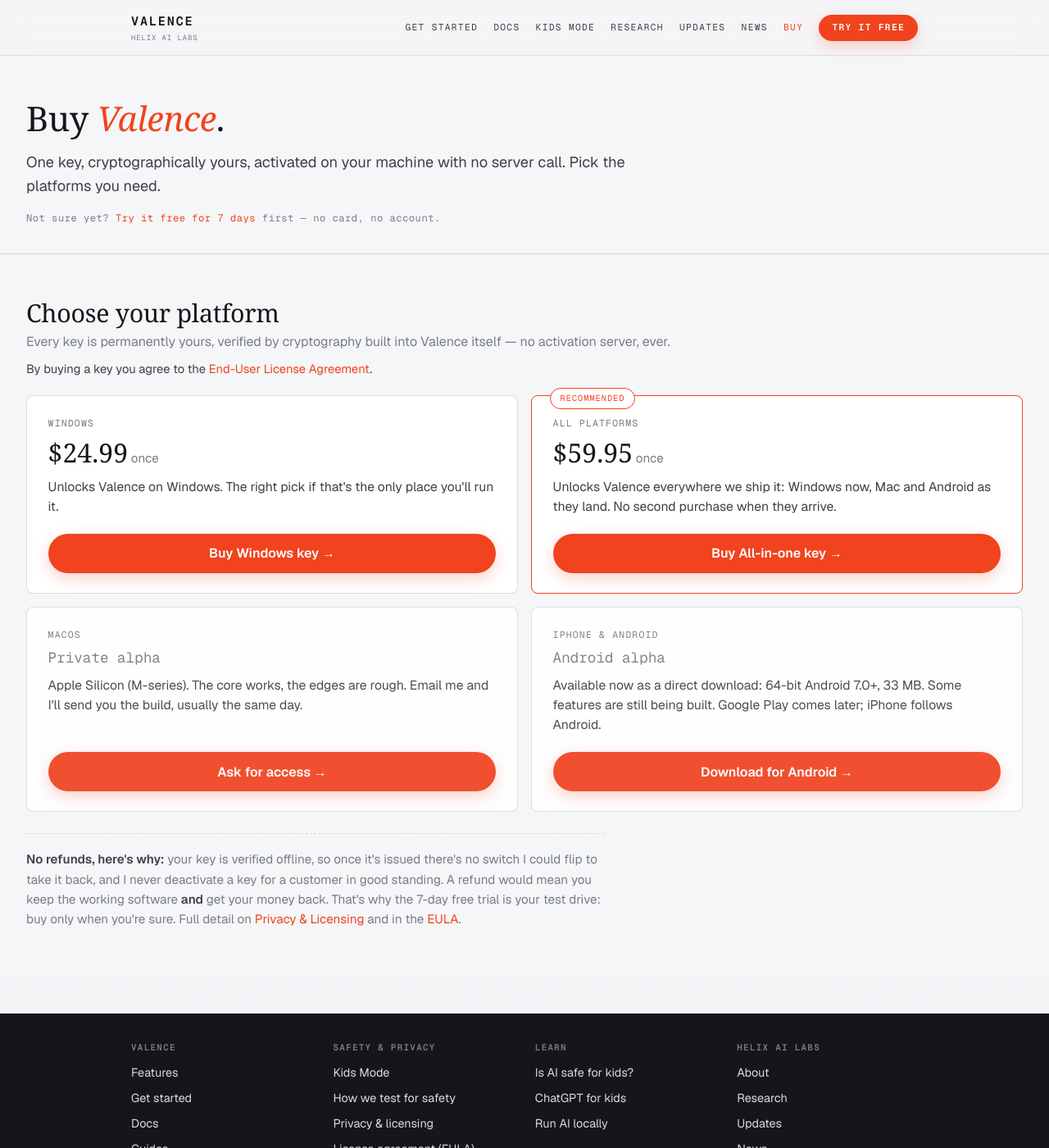
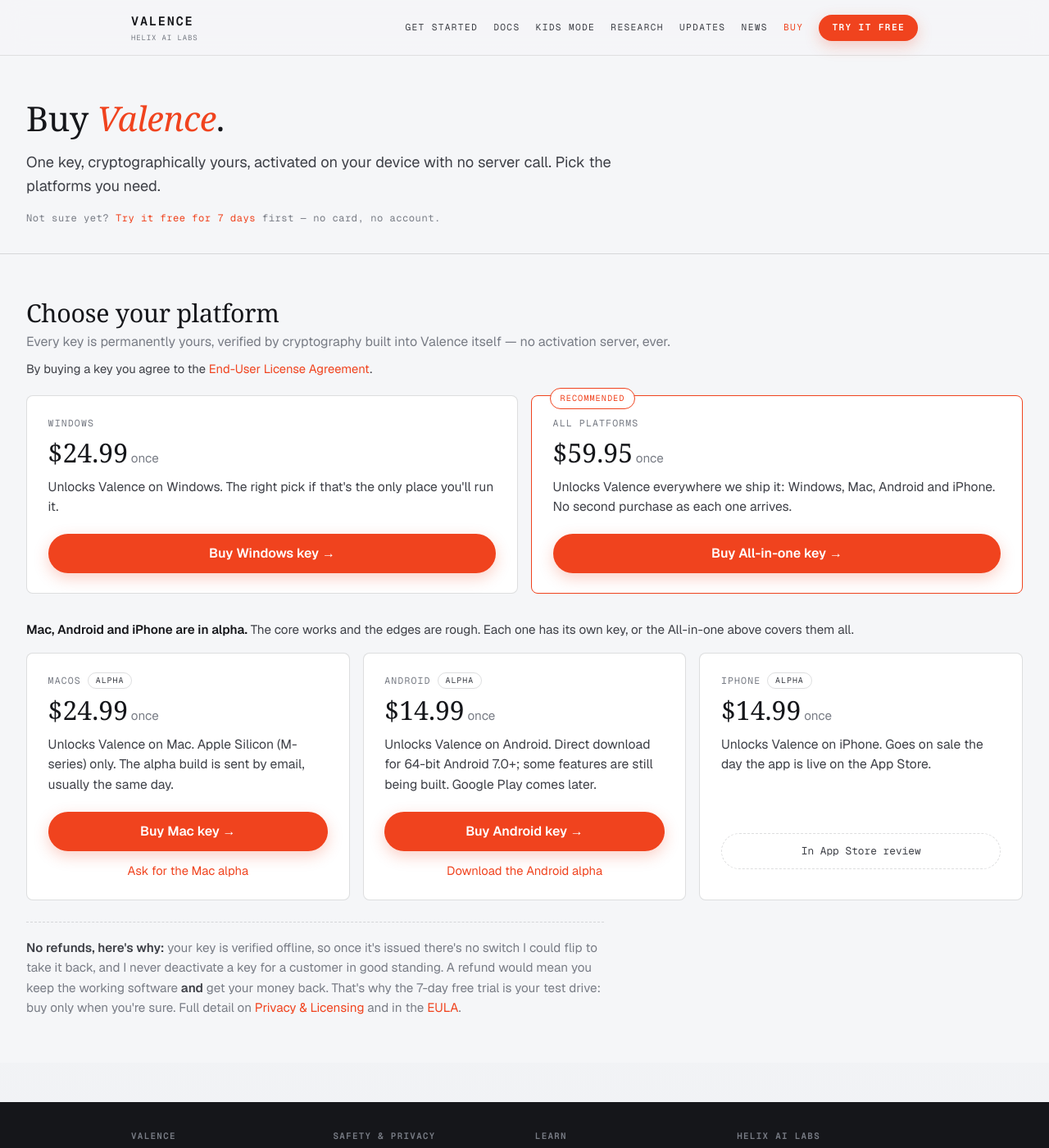
Before and after one commit to HelixAILabs/Valence, a Jekyll site: the page built from buy.html, in a window 1280 px wide and 1400 px high. Shown: the whole window at 82% size. Built offline with Jekyll 4.4.1, drawn with Linux system fonts in a browser that asks for light colours; some web fonts are replaced.

Commit message:
IMP-2186: buy page sells Mac and Android keys, iPhone card in App Store review; per-platform editions in EULA
Mac $24.99 and Android $14.99 buy buttons (alpha-labelled, Ask-for-access and APK
download kept); iPhone $14.99 card shows "In App Store review" with no buy button
until the app is live. EULA adds Mac-only/Android-only/iPhone-only editions.
Licensing card, downloads copy and JSON-LD offers updated. /valence_pricing.html
(the Android app's Buy URL, a 404) now redirects to /buy.html (SEQ-2059).
deploy.py --build: DEPLOYED AND VERIFIED, 183 files.

Co-Authored-By: Claude Opus 5.5 <noreply@anthropic.com>

```diff
--- a/Valence - Privacy & Licensing.html
+++ b/Valence - Privacy & Licensing.html
@@ -243,7 +243,7 @@ nav: privacy
       <div class="card">
         <span class="t">Buy it</span>
         <span class="h">$59.95, once</span>
-        <p>You get a key and it&rsquo;s yours to keep: a <b>perpetual</b> license for devices you own or control. The All-in-one key unlocks Valence on <b>every platform</b> we ship it on: Windows now, Mac and Android as they land &mdash; no second purchase when they arrive. Prefer just Windows? The <b>Windows-only key is $24.99</b>. <a href="{{ site.valence_buy_page }}">Buy a license &rarr;</a></p>
+        <p>You get a key and it&rsquo;s yours to keep: a <b>perpetual</b> license for devices you own or control. The All-in-one key unlocks Valence on <b>every platform</b> we ship it on: Windows, Mac, Android and iPhone &mdash; no second purchase as each one arrives. Need just one? A <b>Windows or Mac key is $24.99</b>, an <b>Android or iPhone key is $14.99</b>. Mac, Android and iPhone are still in alpha. <a href="{{ site.valence_buy_page }}">Buy a license &rarr;</a></p>
       </div>
       <div class="card">
         <span class="t">Refunds</span>
--- a/_config.yml
+++ b/_config.yml
@@ -39,6 +39,9 @@ social:
 valence_buy_page: "/buy.html"
 valence_buy_url: "https://buy.stripe.com/4gMdR31yQadY1E4d2beAg01"
 valence_buy_url_windows: "https://buy.stripe.com/fZu9AN91i0DofuU2nxeAg02"
+valence_buy_url_mac: "https://buy.stripe.com/9B64gt7Xe3PA1E46DNeAg03"
+valence_buy_url_android: "https://buy.stripe.com/14AbIV3GYcm61E40fpeAg04"
+valence_buy_url_ios: "https://buy.stripe.com/8x29AN5P62LwbeE1jteAg05"
 
 valence_version: 1.8.3
 valence_date: October 7, 2026
--- a/_includes/downloads.html
+++ b/_includes/downloads.html
@@ -42,11 +42,11 @@
         <svg class="dl-chev" width="16" height="16" viewBox="0 0 24 24" fill="none" stroke="currentColor" stroke-width="2.2" stroke-linecap="round" stroke-linejoin="round" aria-hidden="true"><path d="M6 9l6 6 6-6"/></svg>
       </button>
       <div class="dl-body" id="dl-mob"><div class="dl-inner">
-        <p class="btn-pair"><button class="btn btn-sm btn-apple btn-soon" type="button" aria-disabled="true"><span class="btn-in"><svg class="glyph glyph-siri" width="15" height="15" viewBox="0 0 24 24" aria-hidden="true"><defs><linearGradient id="siri-ios" x1="0" y1="0" x2="1" y2="1"><stop offset="0" stop-color="#FF7A5C"/><stop offset=".34" stop-color="#C86DD7"/><stop offset=".68" stop-color="#5B8DEF"/><stop offset="1" stop-color="#22D3EE"/></linearGradient></defs><circle cx="12" cy="12" r="8.2" fill="none" stroke="url(#siri-ios)" stroke-width="3.1"/><circle cx="12" cy="12" r="3.1" fill="url(#siri-ios)"/></svg>iPhone &middot; after Android</span></button> <a class="btn btn-sm btn-droid" href="https://helixailabs.com/valence/Valence-1.5.18-alpha-arm64.apk"><span class="btn-in"><svg class="glyph" width="15" height="15" viewBox="0 0 24 24" fill="currentColor" aria-hidden="true"><path d="M7.6 5.3 6.5 3.6a.5.5 0 0 1 .84-.54l1.14 1.79a7.2 7.2 0 0 1 5.04 0l1.14-1.79a.5.5 0 1 1 .84.54l-1.1 1.7A6.3 6.3 0 0 1 18 10.4H6a6.3 6.3 0 0 1 1.6-5.1Z"/><circle cx="9.3" cy="8.1" r=".95" fill="#07120C"/><circle cx="14.7" cy="8.1" r=".95" fill="#07120C"/><rect x="6" y="11.5" width="12" height="8" rx="1.7"/><rect x="2.7" y="11.5" width="2.4" height="6" rx="1.2"/><rect x="18.9" y="11.5" width="2.4" height="6" rx="1.2"/></svg><i class="prompt">&gt;</i>download the android alpha</span></a></p>
+        <p class="btn-pair"><button class="btn btn-sm btn-apple btn-soon" type="button" aria-disabled="true"><span class="btn-in"><svg class="glyph glyph-siri" width="15" height="15" viewBox="0 0 24 24" aria-hidden="true"><defs><linearGradient id="siri-ios" x1="0" y1="0" x2="1" y2="1"><stop offset="0" stop-color="#FF7A5C"/><stop offset=".34" stop-color="#C86DD7"/><stop offset=".68" stop-color="#5B8DEF"/><stop offset="1" stop-color="#22D3EE"/></linearGradient></defs><circle cx="12" cy="12" r="8.2" fill="none" stroke="url(#siri-ios)" stroke-width="3.1"/><circle cx="12" cy="12" r="3.1" fill="url(#siri-ios)"/></svg>iPhone &middot; in App Store review</span></button> <a class="btn btn-sm btn-droid" href="https://helixailabs.com/valence/Valence-1.5.18-alpha-arm64.apk"><span class="btn-in"><svg class="glyph" width="15" height="15" viewBox="0 0 24 24" fill="currentColor" aria-hidden="true"><path d="M7.6 5.3 6.5 3.6a.5.5 0 0 1 .84-.54l1.14 1.79a7.2 7.2 0 0 1 5.04 0l1.14-1.79a.5.5 0 1 1 .84.54l-1.1 1.7A6.3 6.3 0 0 1 18 10.4H6a6.3 6.3 0 0 1 1.6-5.1Z"/><circle cx="9.3" cy="8.1" r=".95" fill="#07120C"/><circle cx="14.7" cy="8.1" r=".95" fill="#07120C"/><rect x="6" y="11.5" width="12" height="8" rx="1.7"/><rect x="2.7" y="11.5" width="2.4" height="6" rx="1.2"/><rect x="18.9" y="11.5" width="2.4" height="6" rx="1.2"/></svg><i class="prompt">&gt;</i>download the android alpha</span></a></p>
         <p class="lead">This is an alpha. The core works, and some features are still being built.</p>
         <p>64-bit Android 7.0+ &middot; v1.5.18 alpha &middot; 33 MB. From 1.5.14 on, updates install straight over it. Android will ask you once to allow installs from your browser.</p>
         <p><b>Had an earlier Android build from me?</b> Uninstall it first. This one is signed for official release, so it can&rsquo;t install over the old one, and uninstalling removes that build&rsquo;s chats and downloaded model.</p>
-        <p>Google Play comes later. iPhone follows Android, and your key covers both.</p>
+        <p>Google Play comes later. The iPhone alpha is in App Store review. An All-in-one key covers both; Android-only and iPhone-only keys are on the <a href="{{ site.valence_buy_page }}">buy page</a>.</p>
         <button class="toggle" data-sha aria-expanded="false" aria-controls="sha-droid">Verify your download (SHA-256)<svg class="chev" width="11" height="11" viewBox="0 0 24 24" fill="none" stroke="currentColor" stroke-width="3" stroke-linecap="round" stroke-linejoin="round" aria-hidden="true"><path d="M6 9l6 6 6-6"/></svg></button>
         <div class="disc sha" id="sha-droid" data-open="false"><div class="disc-in"><p class="sha-body">Android APK: 6A100AE033BB4550941D5C3860D58496220EEB59F6F06401DD481783AEDDBA9C</p></div></div>
       </div></div>
@@ -54,7 +54,7 @@
 
   </div>
 
-  <p class="onekey"><strong>One key, every platform.</strong> Buy Valence once and the same key unlocks it on Windows, on Mac, and on Android &mdash; no second purchase when they arrive. <a href="{{ site.valence_buy_page }}">Buy a license &rarr;</a></p>
+  <p class="onekey"><strong>One key, every platform.</strong> Buy the All-in-one key once and it unlocks Valence on Windows, Mac, Android and iPhone &mdash; no second purchase when they arrive. Only need one platform? There&rsquo;s a key for each. <a href="{{ site.valence_buy_page }}">Buy a license &rarr;</a></p>
 
   <div class="card scan">
     <h3>Will local AI run well on this PC?</h3>
--- a/buy.html
+++ b/buy.html
@@ -3,7 +3,9 @@ layout: doc
 title: "Buy Valence"
 slug: buy
 nav: buy
-description: "Choose the Valence license that fits: a Windows-only key, or one key that unlocks every platform we ship."
+description: "Choose the Valence license that fits: a key for one platform (Windows, Mac, Android or iPhone), or one key that unlocks every platform we ship."
+redirect_from:
+  - /valence_pricing.html
 ---
 <style>
 /* Page-specific — IMP-2034 platform-choice picker. Reuses .pg tokens only. */
@@ -31,8 +33,14 @@ description: "Choose the Valence license that fits: a Windows-only key, or one k
 .pg-buy .sku .price small{font-family:'Geist',sans-serif;font-size:0.95rem;color:var(--mute);font-weight:400}
 .pg-buy .sku p.blurb{font-size:0.98rem;color:var(--ink-soft);line-height:1.55;margin:0.8rem 0 1.3rem;flex-grow:1}
 .pg-buy .sku .btn{justify-content:center;width:100%}
-.pg-buy .sku.alpha{opacity:0.92}
-.pg-buy .sku.alpha .price{color:var(--mute);font-size:1.1rem;font-family:'Geist Mono',monospace}
+.pg-buy .skus.three{grid-template-columns:repeat(3,1fr);margin-top:1rem}
+@media(max-width:980px){.pg-buy .skus.three{grid-template-columns:1fr}}
+.pg-buy .sku .stage{font-family:'Geist Mono',monospace;font-size:0.62rem;letter-spacing:0.1em;text-transform:uppercase;color:var(--ink-soft);border:1px solid var(--rule);border-radius:99px;padding:0.14rem 0.55rem;margin-left:0.5rem;vertical-align:1px}
+.pg-buy .sku .alt{font-size:0.92rem;margin:0.75rem 0 0;text-align:center}
+.pg-buy .sku .alt a{color:var(--coral)}
+.pg-buy .sku .wait{font-family:'Geist Mono',monospace;font-size:0.8rem;color:var(--ink-soft);text-align:center;border:1px dashed var(--rule);border-radius:99px;padding:0.7rem 1rem}
+.pg-buy .alpha-note{font-size:0.95rem;color:var(--ink-soft);margin:2rem 0 0}
+.pg-buy .alpha-note b{color:var(--ink);font-weight:600}
 .pg-buy .foot-note{font-size:0.95rem;color:var(--mute);line-height:1.6;margin:1.6rem 0 0;max-width:70ch;padding-top:1.2rem;border-top:1px dashed var(--rule)}
 .pg-buy .foot-note b{color:var(--ink-soft);font-weight:600}
 .pg-buy .sec-head p.agree{font-size:0.92rem;color:var(--ink-soft);margin:0.5rem 0 0}
@@ -43,7 +51,7 @@ description: "Choose the Valence license that fits: a Windows-only key, or one k
 <header class="hero">
   <div class="wrap">
     <h1 class="reveal">Buy <em>Valence</em>.</h1>
-    <p class="lead reveal">One key, cryptographically yours, activated on your machine with no server call. Pick the platforms you need.</p>
+    <p class="lead reveal">One key, cryptographically yours, activated on your device with no server call. Pick the platforms you need.</p>
     <p class="trial-note">Not sure yet? <a href="{{ '/#downloads' | relative_url }}">Try it free for 7 days</a> first — no card, no account.</p>
   </div>
 </header>
@@ -68,22 +76,35 @@ description: "Choose the Valence license that fits: a Windows-only key, or one k
         <span class="tag">Recommended</span>
         <span class="plat">All platforms</span>
         <div class="price">$59.95<small> once</small></div>
-        <p class="blurb">Unlocks Valence everywhere we ship it: Windows now, Mac and Android as they land. No second purchase when they arrive.</p>
+        <p class="blurb">Unlocks Valence everywhere we ship it: Windows, Mac, Android and iPhone. No second purchase as each one arrives.</p>
         <a class="btn btn-coral" href="{{ site.valence_buy_url }}">Buy All-in-one key &rarr;</a>
       </div>
 
-      <div class="sku alpha">
-        <span class="plat">macOS</span>
-        <div class="price">Private alpha</div>
-        <p class="blurb">Apple Silicon (M-series). The core works, the edges are rough. Email me and I'll send you the build, usually the same day.</p>
-        <a class="btn btn-coral" href="mailto:help@helixailabs.com?subject=macOS%20alpha%20access&amp;body=Hi%20Chase%2C%20I%27d%20like%20to%20try%20the%20Valence%20macOS%20alpha.">Ask for access &rarr;</a>
+    </div>
+    <p class="alpha-note"><b>Mac, Android and iPhone are in alpha.</b> The core works and the edges are rough. Each one has its own key, or the All-in-one above covers them all.</p>
+    <div class="skus three">
+
+      <div class="sku">
+        <span class="plat">macOS<span class="stage">Alpha</span></span>
+        <div class="price">$24.99<small> once</small></div>
+        <p class="blurb">Unlocks Valence on Mac. Apple Silicon (M-series) only. The alpha build is sent by email, usually the same day.</p>
+        <a class="btn btn-coral" href="{{ site.valence_buy_url_mac }}">Buy Mac key &rarr;</a>
+        <p class="alt"><a href="mailto:help@helixailabs.com?subject=macOS%20alpha%20access&amp;body=Hi%20Chase%2C%20I%27d%20like%20to%20try%20the%20Valence%20macOS%20alpha.">Ask for the Mac alpha</a></p>
       </div>
 
-      <div class="sku alpha">
-        <span class="plat">iPhone &amp; Android</span>
-        <div class="price">Android alpha</div>
-        <p class="blurb">Available now as a direct download: 64-bit Android 7.0+, 33 MB. Some features are still being built. Google Play comes later; iPhone follows Android.</p>
-        <a class="btn btn-coral" href="https://helixailabs.com/valence/Valence-1.5.18-alpha-arm64.apk">Download for Android &rarr;</a>
+      <div class="sku">
+        <span class="plat">Android<span class="stage">Alpha</span></span>
+        <div class="price">$14.99<small> once</small></div>
+        <p class="blurb">Unlocks Valence on Android. Direct download for 64-bit Android 7.0+; some features are still being built. Google Play comes later.</p>
+        <a class="btn btn-coral" href="{{ site.valence_buy_url_android }}">Buy Android key &rarr;</a>
+        <p class="alt"><a href="https://helixailabs.com/valence/Valence-1.5.18-alpha-arm64.apk">Download the Android alpha</a></p>
+      </div>
+
+      <div class="sku">
+        <span class="plat">iPhone<span class="stage">Alpha</span></span>
+        <div class="price">$14.99<small> once</small></div>
+        <p class="blurb">Unlocks Valence on iPhone. Goes on sale the day the app is live on the App Store.</p>
+        <p class="wait">In App Store review</p>
       </div>
 
     </div>
--- a/eula.html
+++ b/eula.html
@@ -44,7 +44,7 @@ description: "The Valence End-User License Agreement: the same agreement you acc
     <span class="kick">Valence &middot; Legal</span>
     <h1>End-User License Agreement</h1>
     <p class="lead">This is the agreement you accept when you install Valence, word for word. For the plain-language version of what the app does with your data and what your key covers, see <a href="{{ '/Valence - Privacy & Licensing.html' | relative_url | escape }}">Privacy &amp; Licensing</a>. That page is a notice, not part of this agreement.</p>
-    <p class="updated">Last updated: October 9, 2026</p>
+    <p class="updated">Last updated: October 10, 2026</p>
   </div>
 </header>
 
@@ -90,6 +90,9 @@ description: "The Valence End-User License Agreement: the same agreement you acc
       <ul>
         <li><b>All-in-one</b>: covers the Software on every platform for which Helix releases it.</li>
         <li><b>Windows-only</b>: covers the Software on Microsoft Windows.</li>
+        <li><b>Mac-only</b>: covers the Software on Apple macOS.</li>
+        <li><b>Android-only</b>: covers the Software on Android.</li>
+        <li><b>iPhone-only</b>: covers the Software on Apple iOS.</li>
       </ul>
     </li>
     <li><b>&ldquo;Models&rdquo;</b> means any AI model you use through the Software, whether run on your own device (for example open-weight models downloaded from Hugging Face) or accessed through a third-party provider (for example OpenAI, Anthropic, Google, Microsoft Azure, xAI, OpenRouter, Google Vertex AI or Ollama).</li>
@@ -104,6 +107,7 @@ description: "The Valence End-User License Agreement: the same agreement you acc
   <ul>
     <li>An <b>All-in-one</b> License Key covers the Software on each platform Helix releases it for, as and when that platform is released. Helix does not promise that any particular platform will be released, or when.</li>
     <li>A <b>Windows-only</b> License Key covers the Software on Microsoft Windows only.</li>
+    <li>A <b>Mac-only</b>, <b>Android-only</b> or <b>iPhone-only</b> License Key covers the Software on that one platform only (Apple macOS, Android or Apple iOS respectively).</li>
   </ul>
   <p>2.4 <b>No technical revocation.</b> The License Key is verified offline and Helix has no means to deactivate it remotely. That technical fact does not enlarge the license: use outside Section 2 or after termination under Section 15 is unlicensed.</p>
   <p>2.5 <b>Reservation.</b> All rights not expressly granted are reserved by Helix. The Software is licensed, not sold.</p>
--- a/index.html
+++ b/index.html
@@ -16,7 +16,7 @@ redirect_from:
   "operatingSystem": "Windows 10, Windows 11",
   "applicationCategory": "UtilitiesApplication",
   "description": "A private AI app that runs on your own computer. Local models included; your conversations live on your computer, not a company's servers. Kids Mode is built in.",
-  "offers": {"@type": "AggregateOffer", "lowPrice": "24.99", "highPrice": "59.95", "priceCurrency": "USD", "offerCount": "2"},
+  "offers": {"@type": "AggregateOffer", "lowPrice": "14.99", "highPrice": "59.95", "priceCurrency": "USD", "offerCount": "5"},
   "publisher": {"@type": "Organization", "name": "Helix AI Labs", "url": "https://helixailabs.com"}
 }
 </script>
```
